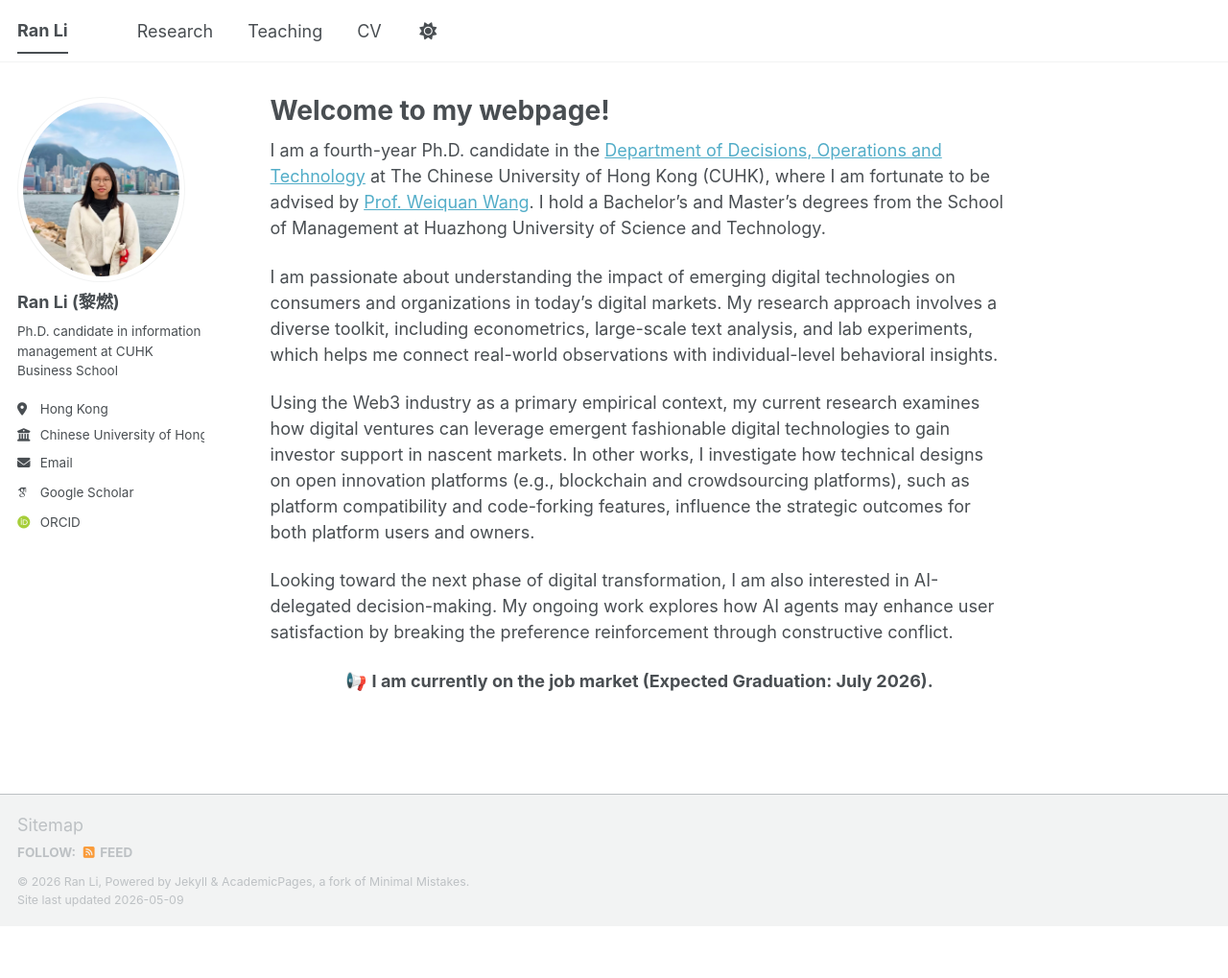
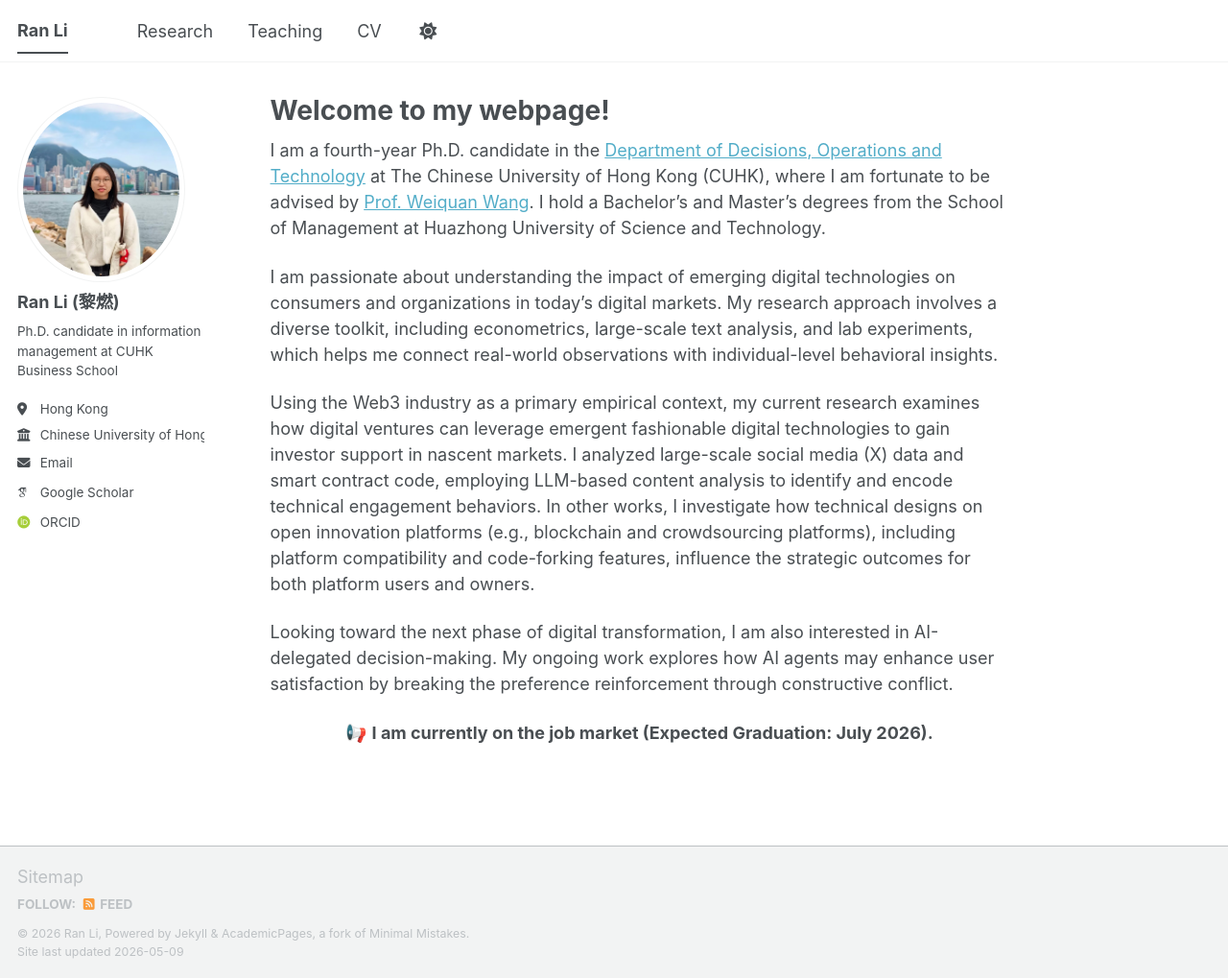
Before and after one commit to elaine-ran-li/elaine-ran-li.github.io, a Jekyll site: the page built from _pages/about.md, in a window 1280 px wide and 1019 px high. Shown: the whole window at 96% size. Built offline with Jekyll 4.4.1, drawn with Linux system fonts in a browser that asks for light colours; some web fonts are replaced; a script bundle is joined from its source files by our own code; library files that are not in the unit come from our copies.

Commit message:
Update about.md

```diff
--- a/_pages/about.md
+++ b/_pages/about.md
@@ -11,7 +11,7 @@ I am a fourth-year Ph.D. candidate in the [Department of Decisions, Operations a
 
 I am passionate about understanding the impact of emerging digital technologies on consumers and organizations in today's digital markets. My research approach involves a diverse toolkit, including econometrics, large-scale text analysis, and lab experiments, which helps me connect real-world observations with individual-level behavioral insights.
 
-Using the Web3 industry as a primary empirical context, my current research examines how digital ventures can leverage emergent fashionable digital technologies to gain investor support in nascent markets. In other works, I investigate how technical designs on open innovation platforms (e.g., blockchain and crowdsourcing platforms), such as platform compatibility and code-forking features, influence the strategic outcomes for both platform users and owners.
+Using the Web3 industry as a primary empirical context, my current research examines how digital ventures can leverage emergent fashionable digital technologies to gain investor support in nascent markets. I analyzed large-scale social media (X) data and smart contract code, employing LLM-based content analysis to identify and encode technical engagement behaviors. In other works, I investigate how technical designs on open innovation platforms (e.g., blockchain and crowdsourcing platforms), including platform compatibility and code-forking features, influence the strategic outcomes for both platform users and owners.
 
 Looking toward the next phase of digital transformation, I am also interested in AI-delegated decision-making. My ongoing work explores how AI agents may enhance user satisfaction by breaking the preference reinforcement through constructive conflict.
 
```
